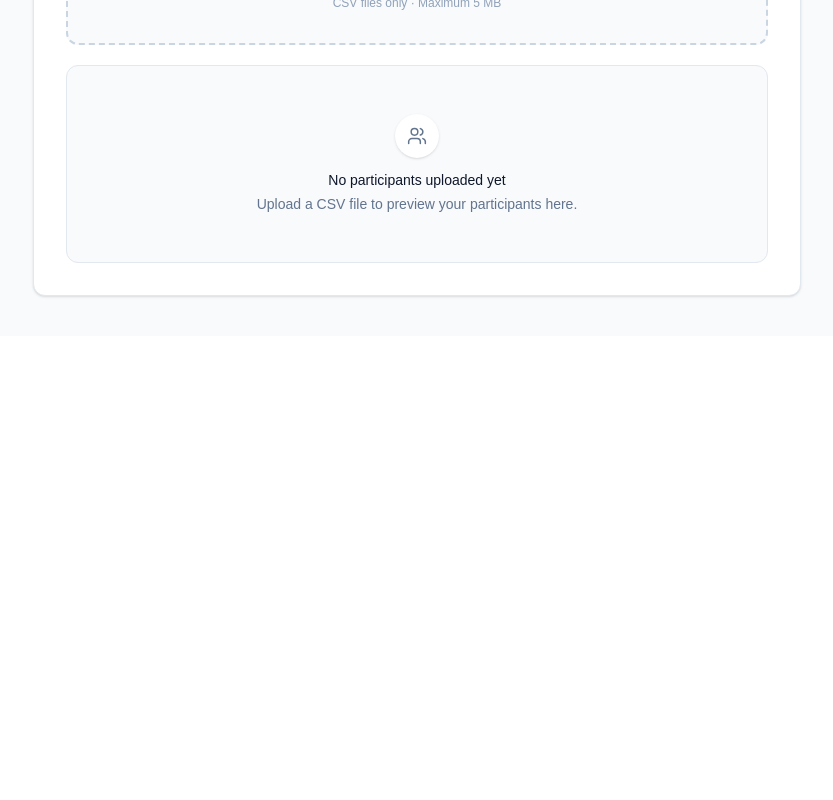
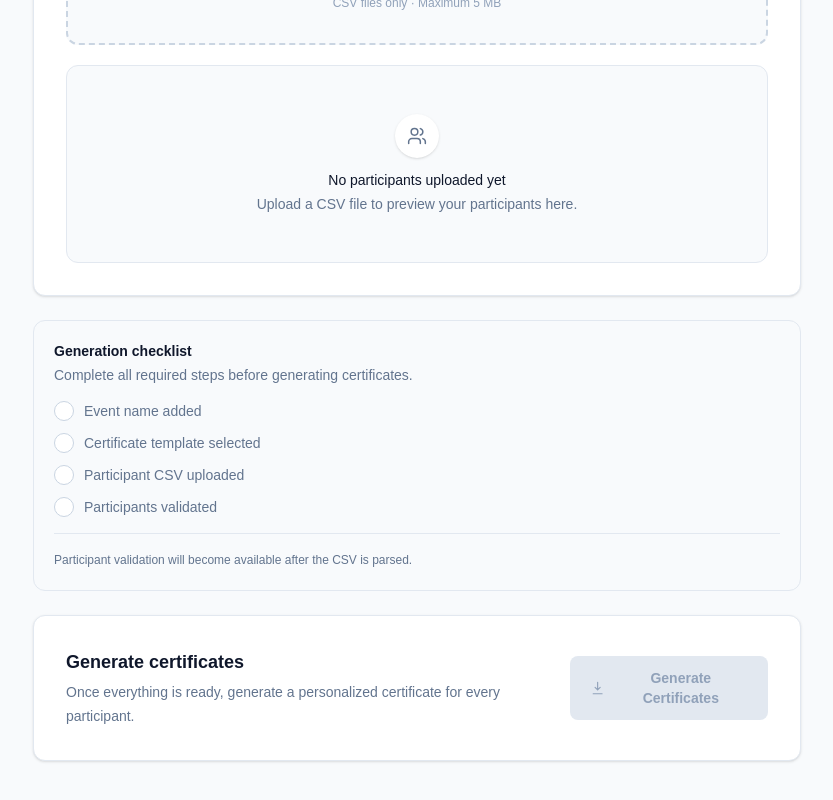
Before and after one commit to shaurya3571/certificate-generator, a Next.js app: page / in a window 1280 px wide. Shown: the part 1734-2534 px from the top of the page, without its empty margins (223-1056 px from the left). Before the commit the page ends 2070 px from the top, so only its background shows below. Built offline with nearby package versions, Linux system fonts and the light colour scheme.

Commit message:
feat: add certificate generation validation

```diff
--- a/src/app/page.tsx
+++ b/src/app/page.tsx
@@ -3,6 +3,8 @@
 import { useState } from "react";
 
 import EventDetails from "@/components/certificate/EventDetails";
+import FormReadiness from "@/components/certificate/FormReadiness";
+import GenerationActions from "@/components/certificate/GenerationActions";
 import ParticipantsUpload from "@/components/certificate/ParticipantsUpload";
 import TemplateSelector from "@/components/certificate/TemplateSelector";
 import Header from "@/components/layout/Header";
@@ -27,6 +29,31 @@ export default function Home() {
   const [participants, setParticipants] =
     useState<Participant[]>([]);
 
+  const hasEventName = eventName.trim().length > 0;
+
+  const hasTemplate =
+    selectedTemplate !== null &&
+    (selectedTemplate !== "custom" || customTemplate !== null);
+
+  const hasParticipantsFile = participantsFile !== null;
+
+  const hasParticipants = participants.length > 0;
+
+  const isReady =
+    hasEventName &&
+    hasTemplate &&
+    hasParticipantsFile &&
+    hasParticipants;
+
+  const handleGenerate = () => {
+    if (!isReady) {
+      return;
+    }
+
+    // Actual certificate generation will be implemented in a later step.
+    console.log("Ready to generate certificates.");
+  };
+
   return (
     <>
       <Header />
@@ -49,15 +76,15 @@ export default function Home() {
             </p>
           </div>
 
-          {/* Certificate creation workflow */}
+          {/* Workflow */}
           <div className="space-y-6">
-            {/* Step 1 */}
+            {/* Step 01 */}
             <EventDetails
               eventName={eventName}
               onEventNameChange={setEventName}
             />
 
-            {/* Step 2 */}
+            {/* Step 02 */}
             <TemplateSelector
               selectedTemplate={selectedTemplate}
               customTemplate={customTemplate}
@@ -65,12 +92,27 @@ export default function Home() {
               onCustomTemplateChange={setCustomTemplate}
             />
 
-            {/* Step 3 */}
+            {/* Step 03 */}
             <ParticipantsUpload
               file={participantsFile}
               participants={participants}
               onFileChange={setParticipantsFile}
               onParticipantsChange={setParticipants}
+            />
+
+            {/* Generation checklist */}
+            <FormReadiness
+              eventName={eventName}
+              selectedTemplate={selectedTemplate}
+              customTemplate={customTemplate}
+              participantsFile={participantsFile}
+              participantCount={participants.length}
+            />
+
+            {/* Step 04 */}
+            <GenerationActions
+              isReady={isReady}
+              onGenerate={handleGenerate}
             />
           </div>
         </section>
--- /dev/null
+++ b/src/components/certificate/FormReadiness.tsx
@@ -0,0 +1,137 @@
+"use client";
+
+import type { TemplateType } from "@/types/certificate";
+
+interface FormReadinessProps {
+  eventName: string;
+  selectedTemplate: TemplateType | null;
+  customTemplate: File | null;
+  participantsFile: File | null;
+  participantCount: number;
+}
+
+interface RequirementProps {
+  complete: boolean;
+  label: string;
+}
+
+function Requirement({
+  complete,
+  label,
+}: RequirementProps) {
+  return (
+    <li className="flex items-center gap-2.5">
+      <span
+        className={`flex h-5 w-5 shrink-0 items-center justify-center rounded-full text-xs font-bold ${
+          complete
+            ? "bg-slate-900 text-white"
+            : "border border-slate-300 bg-white text-slate-400"
+        }`}
+        aria-hidden="true"
+      >
+        {complete ? "✓" : ""}
+      </span>
+
+      <span
+        className={
+          complete
+            ? "text-sm text-slate-700"
+            : "text-sm text-slate-500"
+        }
+      >
+        {label}
+      </span>
+    </li>
+  );
+}
+
+export default function FormReadiness({
+  eventName,
+  selectedTemplate,
+  customTemplate,
+  participantsFile,
+  participantCount,
+}: FormReadinessProps) {
+  const hasEventName = eventName.trim().length > 0;
+  const hasTemplate = selectedTemplate !== null;
+
+  const hasValidCustomTemplate =
+    selectedTemplate !== "custom" || customTemplate !== null;
+
+  const hasCsv = participantsFile !== null;
+  const hasParticipants = participantCount > 0;
+
+  const isReady =
+    hasEventName &&
+    hasTemplate &&
+    hasValidCustomTemplate &&
+    hasCsv &&
+    hasParticipants;
+
+  return (
+    <div
+      className={`rounded-xl border p-5 ${
+        isReady
+          ? "border-slate-300 bg-slate-50"
+          : "border-slate-200 bg-slate-50"
+      }`}
+    >
+      <div className="mb-4">
+        <h3 className="text-sm font-semibold text-slate-900">
+          Generation checklist
+        </h3>
+
+        <p className="mt-1 text-sm text-slate-500">
+          Complete all required steps before generating certificates.
+        </p>
+      </div>
+
+      <ul className="space-y-3">
+        <Requirement
+          complete={hasEventName}
+          label="Event name added"
+        />
+
+        <Requirement
+          complete={hasTemplate && hasValidCustomTemplate}
+          label={
+            selectedTemplate === "custom"
+              ? "Custom template selected"
+              : "Certificate template selected"
+          }
+        />
+
+        <Requirement
+          complete={hasCsv}
+          label="Participant CSV uploaded"
+        />
+
+        <Requirement
+          complete={hasParticipants}
+          label={
+            hasParticipants
+              ? `${participantCount} participants ready`
+              : "Participants validated"
+          }
+        />
+      </ul>
+
+      {!isReady && (
+        <div className="mt-4 border-t border-slate-200 pt-4">
+          <p className="text-xs leading-5 text-slate-500">
+            Participant validation will become available after the CSV
+            is parsed.
+          </p>
+        </div>
+      )}
+
+      {isReady && (
+        <div className="mt-4 border-t border-slate-200 pt-4">
+          <p className="text-sm font-medium text-slate-700">
+            ✓ Everything is ready for certificate generation.
+          </p>
+        </div>
+      )}
+    </div>
+  );
+}
--- /dev/null
+++ b/src/components/certificate/GenerateButton.tsx
@@ -0,0 +1,47 @@
+"use client";
+
+interface GenerateButtonProps {
+  disabled: boolean;
+  onClick: () => void;
+}
+
+export default function GenerateButton({
+  disabled,
+  onClick,
+}: GenerateButtonProps) {
+  return (
+    <button
+      type="button"
+      disabled={disabled}
+      onClick={onClick}
+      className={`flex w-full items-center justify-center gap-2 rounded-lg px-5 py-3 text-sm font-semibold transition sm:w-auto ${
+        disabled
+          ? "cursor-not-allowed bg-slate-200 text-slate-400"
+          : "bg-slate-900 text-white shadow-sm hover:bg-slate-800 active:bg-slate-950"
+      }`}
+    >
+      <svg
+        viewBox="0 0 24 24"
+        fill="none"
+        stroke="currentColor"
+        strokeWidth="1.8"
+        className="h-4 w-4"
+        aria-hidden="true"
+      >
+        <path
+          strokeLinecap="round"
+          strokeLinejoin="round"
+          d="M12 3v12m0 0 4-4m-4 4-4-4"
+        />
+
+        <path
+          strokeLinecap="round"
+          strokeLinejoin="round"
+          d="M5 21h14"
+        />
+      </svg>
+
+      Generate Certificates
+    </button>
+  );
+}
--- /dev/null
+++ b/src/components/certificate/GenerationActions.tsx
@@ -0,0 +1,35 @@
+"use client";
+
+import GenerateButton from "@/components/certificate/GenerateButton";
+
+interface GenerationActionsProps {
+  isReady: boolean;
+  onGenerate: () => void;
+}
+
+export default function GenerationActions({
+  isReady,
+  onGenerate,
+}: GenerationActionsProps) {
+  return (
+    <section className="rounded-xl border border-slate-200 bg-white p-6 shadow-sm sm:p-8">
+      <div className="flex flex-col gap-5 sm:flex-row sm:items-center sm:justify-between">
+        <div>
+          <h3 className="text-lg font-semibold text-slate-900">
+            Generate certificates
+          </h3>
+
+          <p className="mt-1 max-w-xl text-sm leading-6 text-slate-500">
+            Once everything is ready, generate a personalized certificate
+            for every participant.
+          </p>
+        </div>
+
+        <GenerateButton
+          disabled={!isReady}
+          onClick={onGenerate}
+        />
+      </div>
+    </section>
+  );
+}
```
